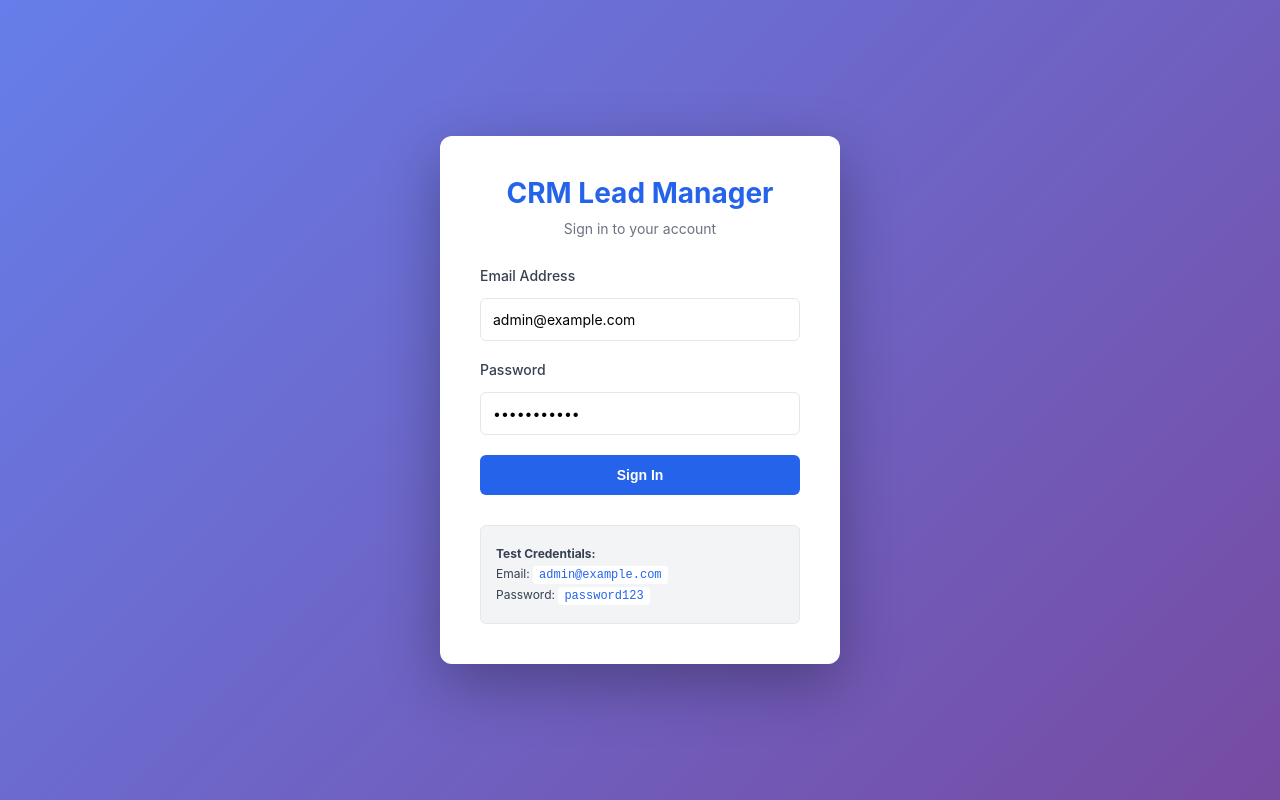
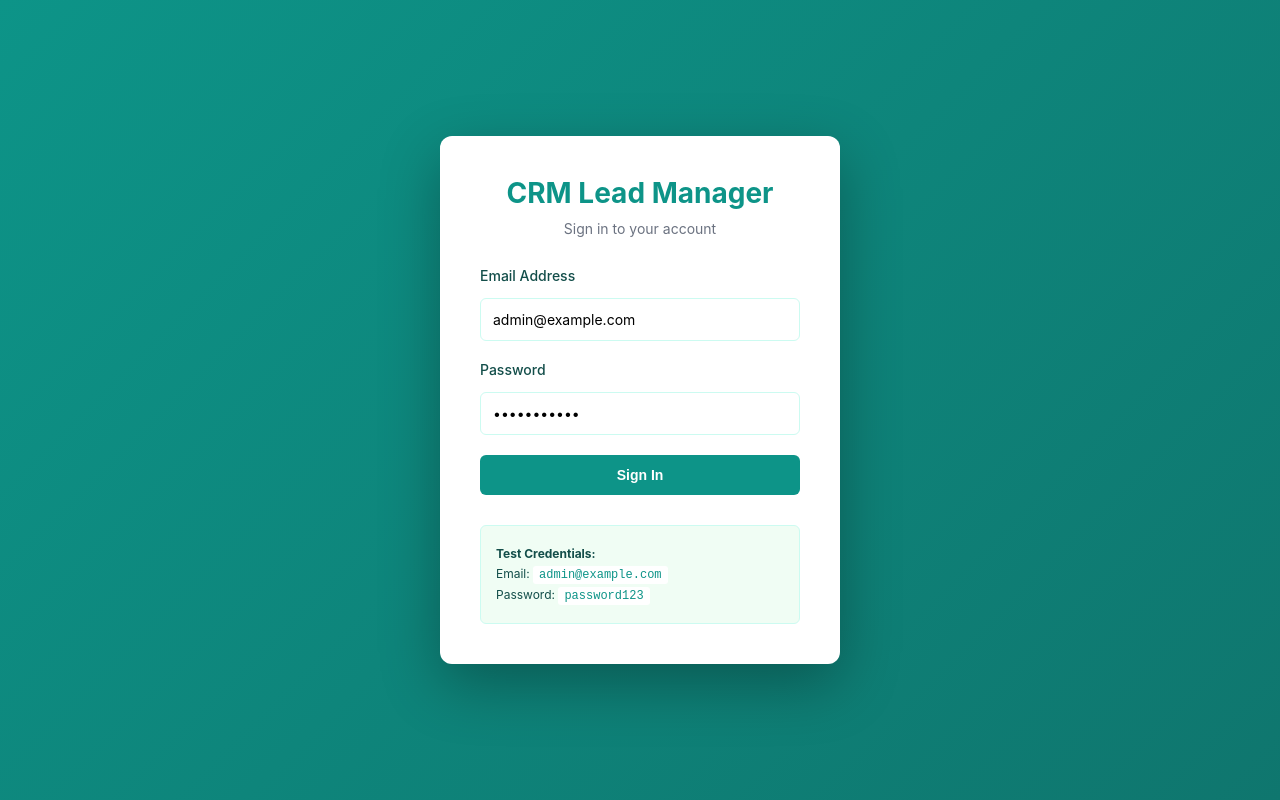
Before and after one commit to IT21250088/CRM-Lead-Management-System, a React (Vite) app in the folder frontend/: page /login in a window 1280 px wide. Built offline with nearby package versions, Linux system fonts and the light colour scheme.

Commit message:
update styles

```diff
--- a/frontend/src/components/LeadTable.css
+++ b/frontend/src/components/LeadTable.css
@@ -57,6 +57,45 @@
   color: var(--primary-color);
 }
 
+.badge {
+  display: inline-block;
+  padding: 4px 10px;
+  border-radius: 4px;
+  font-size: 12px;
+  font-weight: 600;
+  text-transform: uppercase;
+}
+
+.badge-new {
+  background-color: #ccfbf1;
+  color: #0d5a55;
+}
+
+.badge-contacted {
+  background-color: #cffafe;
+  color: #0c4a6e;
+}
+
+.badge-qualified {
+  background-color: #d1fae5;
+  color: #065f46;
+}
+
+.badge-proposal {
+  background-color: #e0e7ff;
+  color: #3730a3;
+}
+
+.badge-won {
+  background-color: #dcfce7;
+  color: #166534;
+}
+
+.badge-lost {
+  background-color: #fee2e2;
+  color: #991b1b;
+}
+
 .actions {
   display: flex;
   gap: 8px;
--- a/frontend/src/components/Navbar.css
+++ b/frontend/src/components/Navbar.css
@@ -1,5 +1,5 @@
 .navbar {
-  background-color: var(--primary-color);
+  background: linear-gradient(135deg, #0d9488 0%, #0f766e 100%);
   color: white;
   padding: 15px 0;
   box-shadow: 0 2px 4px rgba(0, 0, 0, 0.1);
@@ -54,12 +54,12 @@
   font-weight: 700;
   font-size: 14px;
   padding: 8px 14px;
-  background: linear-gradient(135deg, #3b82f6 0%, #2563eb 100%);
+  background: linear-gradient(135deg, #06b6d4 0%, #0891b2 100%);
   border-radius: 8px;
   border: none;
   white-space: nowrap;
   transition: all 0.3s ease;
-  box-shadow: 0 2px 8px rgba(59, 130, 246, 0.3);
+  box-shadow: 0 2px 8px rgba(6, 182, 212, 0.3);
   display: flex;
   align-items: center;
   gap: 8px;
@@ -72,8 +72,8 @@
 
 .user-name:hover {
   transform: translateY(-2px);
-  box-shadow: 0 4px 12px rgba(59, 130, 246, 0.4);
-  background: linear-gradient(135deg, #2563eb 0%, #1e40af 100%);
+  box-shadow: 0 4px 12px rgba(6, 182, 212, 0.4);
+  background: linear-gradient(135deg, #0891b2 0%, #0e7490 100%);
 }
 
 .btn-logout {
--- a/frontend/src/components/NotesList.css
+++ b/frontend/src/components/NotesList.css
@@ -29,7 +29,7 @@
 .note-form textarea:focus {
   outline: none;
   border-color: var(--primary-color);
-  box-shadow: 0 0 0 3px rgba(37, 99, 235, 0.1);
+  box-shadow: 0 0 0 3px rgba(13, 148, 136, 0.1);
 }
 
 .note-form button {
--- a/frontend/src/index.css
+++ b/frontend/src/index.css
@@ -5,14 +5,14 @@
 }
 
 :root {
-  --primary-color: #2563eb;
-  --primary-dark: #1e40af;
-  --secondary-color: #10b981;
-  --danger-color: #ef4444;
-  --warning-color: #f59e0b;
-  --light-gray: #f3f4f6;
-  --dark-gray: #374151;
-  --border-color: #e5e7eb;
+  --primary-color: #0d9488;
+  --primary-dark: #0f766e;
+  --secondary-color: #06b6d4;
+  --danger-color: #dc2626;
+  --warning-color: #ea580c;
+  --light-gray: #f0fdf4;
+  --dark-gray: #134e4a;
+  --border-color: #ccfbf1;
 }
 
 body {
--- a/frontend/src/pages/Dashboard.css
+++ b/frontend/src/pages/Dashboard.css
@@ -37,19 +37,19 @@
 }
 
 .stat-card.stat-new {
-  border-left-color: #3b82f6;
+  border-left-color: #0d9488;
 }
 
 .stat-card.stat-qualified {
+  border-left-color: #06b6d4;
+}
+
+.stat-card.stat-won {
   border-left-color: #10b981;
 }
 
-.stat-card.stat-won {
-  border-left-color: #059669;
-}
-
 .stat-card.stat-lost {
-  border-left-color: #ef4444;
+  border-left-color: #dc2626;
 }
 
 .stat-value {
@@ -77,7 +77,7 @@
   border-radius: 8px;
   padding: 30px;
   box-shadow: 0 2px 8px rgba(0, 0, 0, 0.1);
-  background: linear-gradient(135deg, #667eea 0%, #764ba2 100%);
+  background: linear-gradient(135deg, #0d9488 0%, #0f766e 100%);
   color: white;
 }
 
@@ -88,7 +88,7 @@
 }
 
 .revenue-card.revenue-won {
-  background: linear-gradient(135deg, #10b981 0%, #059669 100%);
+  background: linear-gradient(135deg, #06b6d4 0%, #0891b2 100%);
 }
 
 .revenue-amount {
--- a/frontend/src/pages/Leads.css
+++ b/frontend/src/pages/Leads.css
@@ -63,7 +63,7 @@
 .search-input:focus {
   outline: none;
   border-color: var(--primary-color);
-  box-shadow: 0 0 0 3px rgba(37, 99, 235, 0.1);
+  box-shadow: 0 0 0 3px rgba(13, 148, 136, 0.1);
 }
 
 .filters-row {
--- a/frontend/src/pages/Login.css
+++ b/frontend/src/pages/Login.css
@@ -3,7 +3,7 @@
   display: flex;
   align-items: center;
   justify-content: center;
-  background: linear-gradient(135deg, #667eea 0%, #764ba2 100%);
+  background: linear-gradient(135deg, #0d9488 0%, #0f766e 100%);
   padding: 20px;
 }
 
@@ -60,7 +60,7 @@
 .form-group input:focus {
   outline: none;
   border-color: var(--primary-color);
-  box-shadow: 0 0 0 3px rgba(37, 99, 235, 0.1);
+  box-shadow: 0 0 0 3px rgba(13, 148, 136, 0.1);
 }
 
 .btn-login {
```
